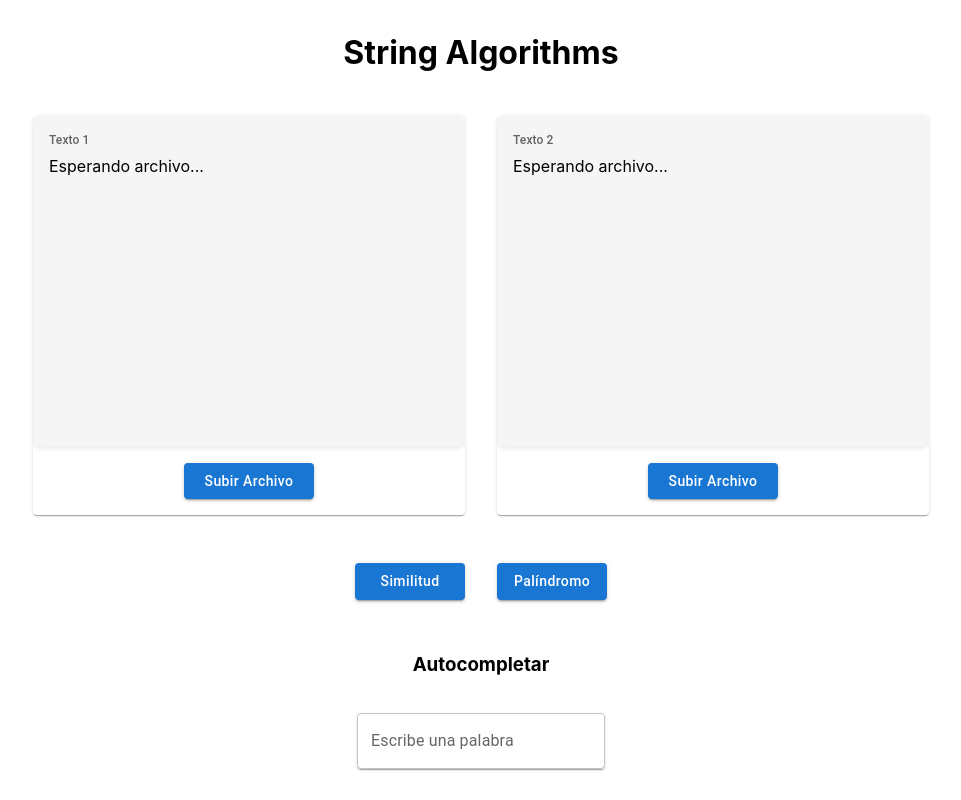
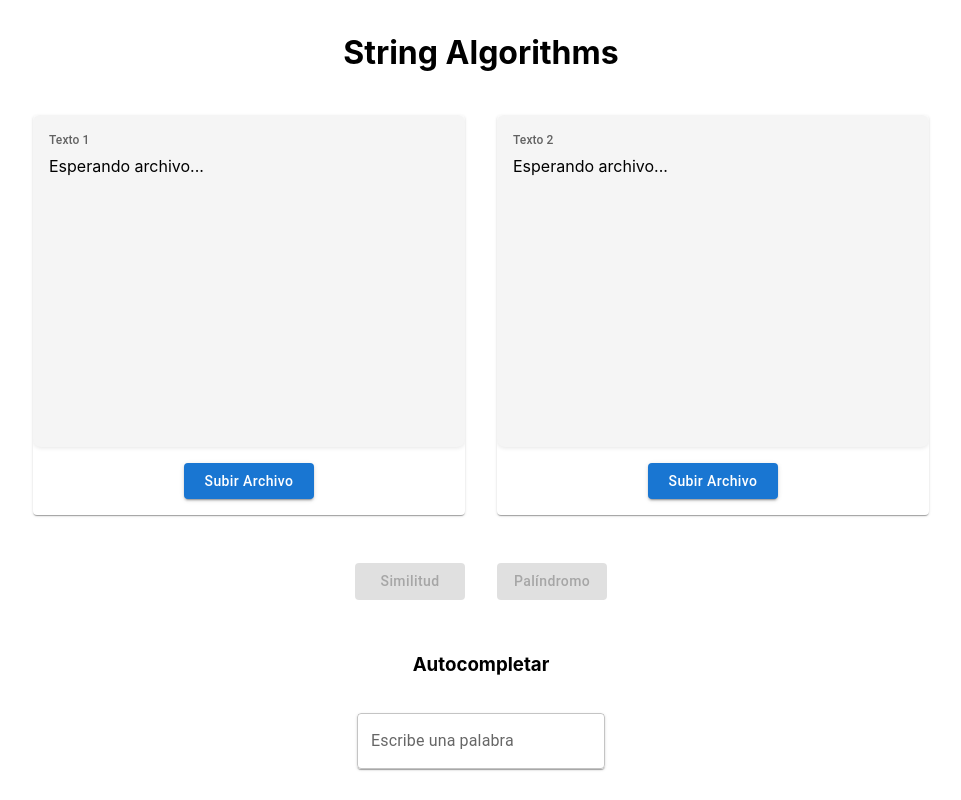
Before and after one commit to JimenaCarmona2/String-Algorithms-UI, a React (Vite) app in the folder string-algorithms-app/: page / in a window 1280 px wide. Shown: the whole page, without its empty margins (159-1120 px from the left). Built offline with nearby package versions, Linux system fonts and the light colour scheme.

Commit message:
selected button appears highlighted

```diff
--- a/string-algorithms-app/src/App.tsx
+++ b/string-algorithms-app/src/App.tsx
@@ -18,6 +18,9 @@ function App() {
   // búsqueda se modifica este estado con las etiquetas de <mark> para subrayar el texto dependiendo de la operación
   const [text1Content, setText1Content] = React.useState<string>('Esperando archivo...');
   const [text2Content, setText2Content] = React.useState<string>('Esperando archivo...');
+
+  // state to know which option is activated of the 'Similitud' and 'Palíndromo' buttons
+  const [activeButton, setActiveButton] = React.useState<string>('');
 
   return (
     <div className='column'>
@@ -40,8 +43,8 @@ function App() {
         </div>
 
         <Stack  direction='row' sx = {{margin: '16px'}}>
-          <ActionButton algorithmText='Similitud' onClick={() => highlightedLCSHTML(fileContent1, fileContent2, setText1Content, setText2Content)}></ActionButton>
-          <ActionButton algorithmText='Palíndromo' onClick={() => highlightedPalindromeHTML(fileContent1, setText1Content, fileContent2, setText2Content)}></ActionButton>
+          <ActionButton algorithmText='Similitud' activeButton={activeButton} onClick={() => {highlightedLCSHTML(fileContent1, fileContent2, setText1Content, setText2Content); setActiveButton('Similitud');}} fileContent1={fileContent1} fileContent2={fileContent2} ></ActionButton>
+          <ActionButton algorithmText='Palíndromo' activeButton={activeButton} onClick={() => {highlightedPalindromeHTML(fileContent1, setText1Content, fileContent2, setText2Content); setActiveButton('Palíndromo');}} fileContent1={fileContent1} fileContent2={fileContent2}></ActionButton>
         </Stack>
 
         <h3>Autocompletar</h3>
--- a/string-algorithms-app/src/components/ActionButton.tsx
+++ b/string-algorithms-app/src/components/ActionButton.tsx
@@ -3,18 +3,22 @@ import Button from '@mui/material/Button';
 
 interface ActionButtonProps {
     algorithmText: string;
+    activeButton: string;
+    fileContent1: string;
+    fileContent2: string;
     onClick: () => void;
 }
 
-export default function ActionButton({algorithmText, onClick} : ActionButtonProps) {
+export default function ActionButton({algorithmText, activeButton, fileContent1, fileContent2, onClick} : ActionButtonProps) {
 
   return (
     <Stack spacing={2} direction='row' sx = {{margin: '16px'}}>
       <Button
         variant='contained'
         component='label'
-        style={{textTransform: 'none', width: '110px'}}
+        style={activeButton === algorithmText ? { backgroundColor: 'blue', color: 'white', textTransform: 'none', width: '110px', outline: '2px solid #090994' } : { textTransform: 'none', width: '110px' }}
         onClick={onClick}
+        disabled={fileContent1 === '' || fileContent2 === '' && algorithmText === 'Similitud'}
       >
         {algorithmText}
       </Button>
```
